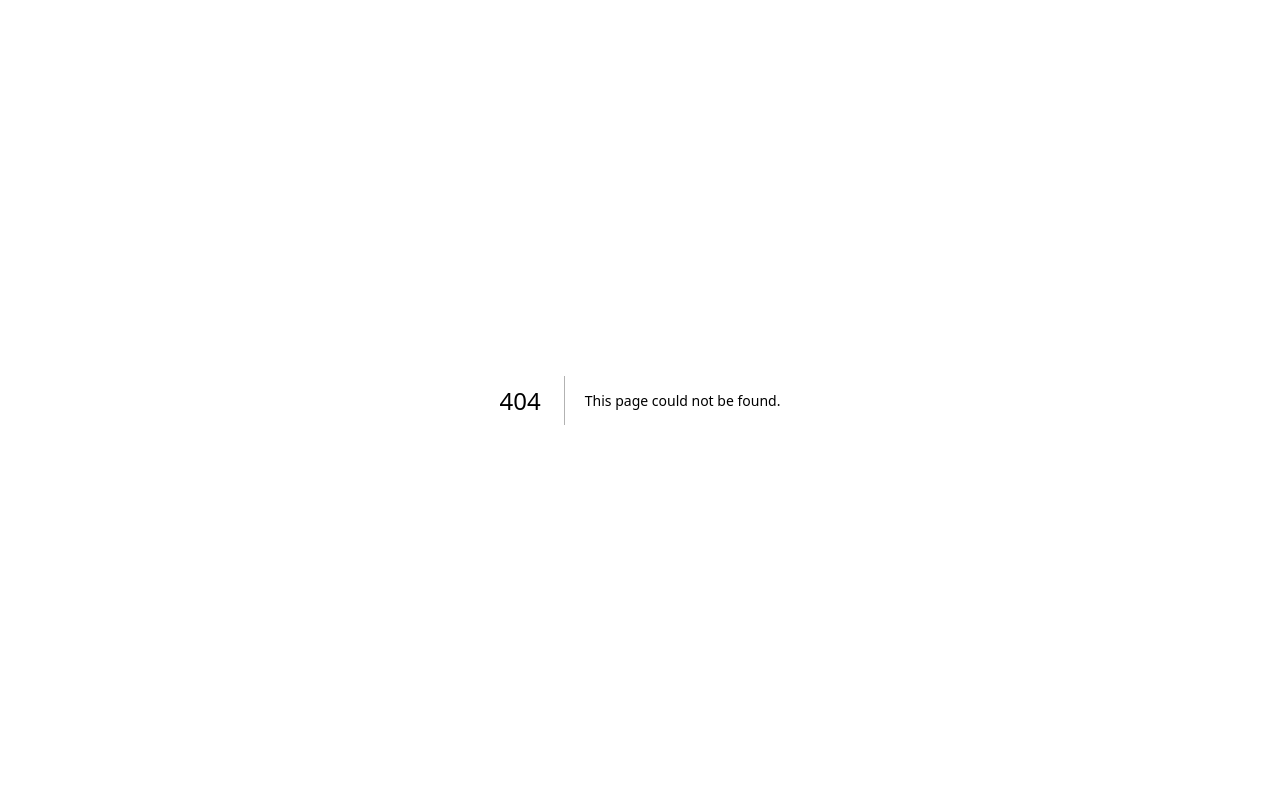
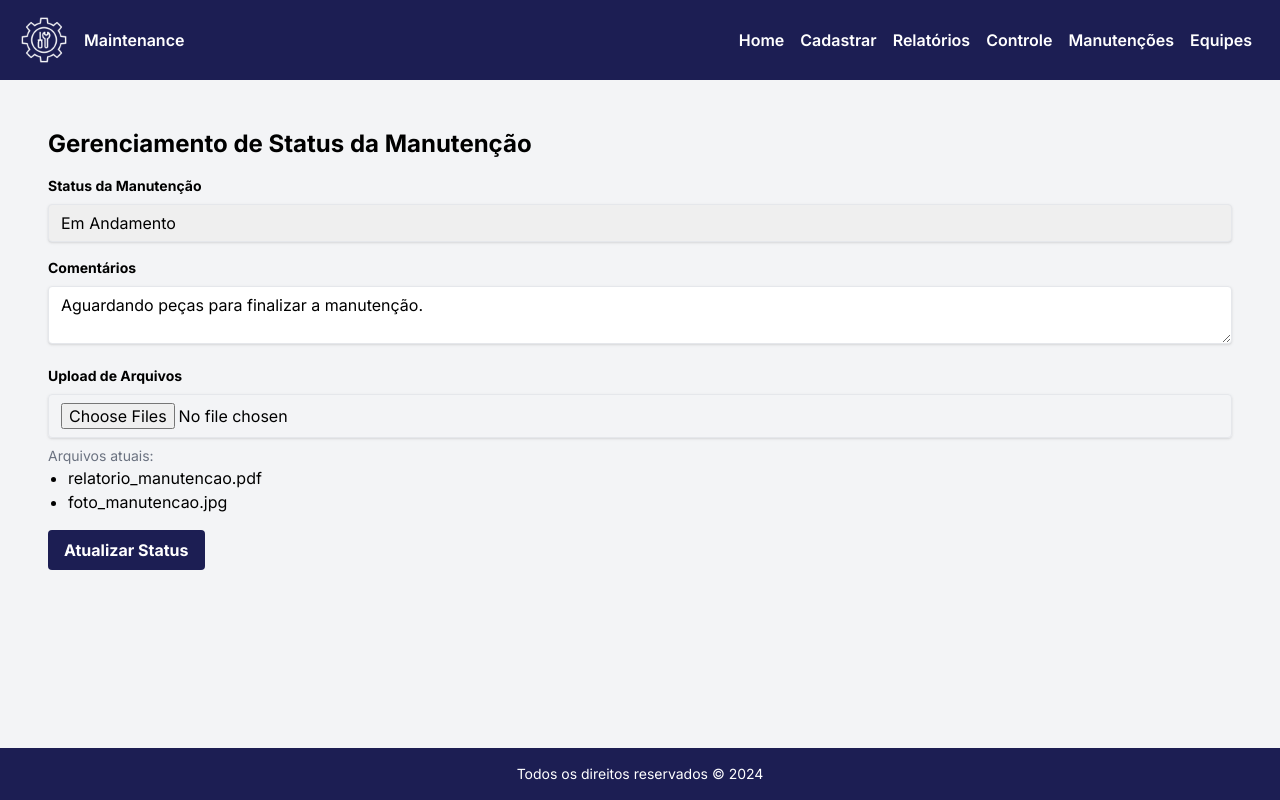
Before and after one commit to luanaseres/ProjectMaintenance, a Next.js app in the folder web-front/: page /statusManutencao in a window 1280 px wide. Before the commit this address had no page. Built offline with nearby package versions, Linux system fonts and the light colour scheme.

Commit message:
feat: criado pagina para o status de manutenção

```diff
--- /dev/null
+++ b/web-front/src/app/statusManutencao/page.tsx
@@ -0,0 +1,19 @@
+import React from "react";
+import { Header } from "../components/header";
+import { Footer } from "../components/footer";
+import { StatusManutencao } from "../components/status-manutencao";
+
+
+export default function Status() {
+  return(
+    <div className="flex flex-col h-screen">
+      <Header/>
+
+      <main className="flex-grow overflow-y-auto bg-gray-100 p-4">
+        <StatusManutencao/>
+      </main>
+
+      <Footer/>
+    </div>
+  );
+}
```
